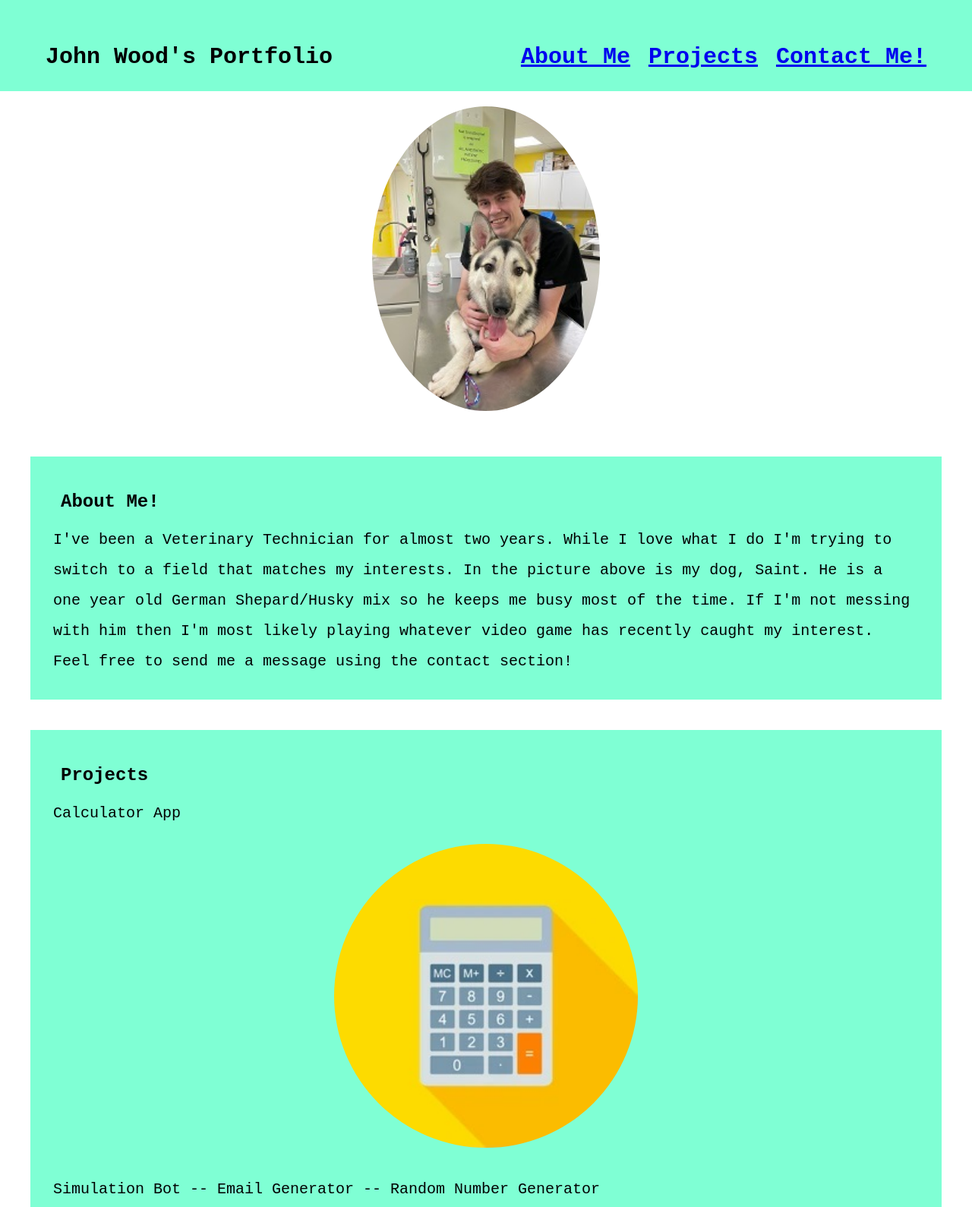
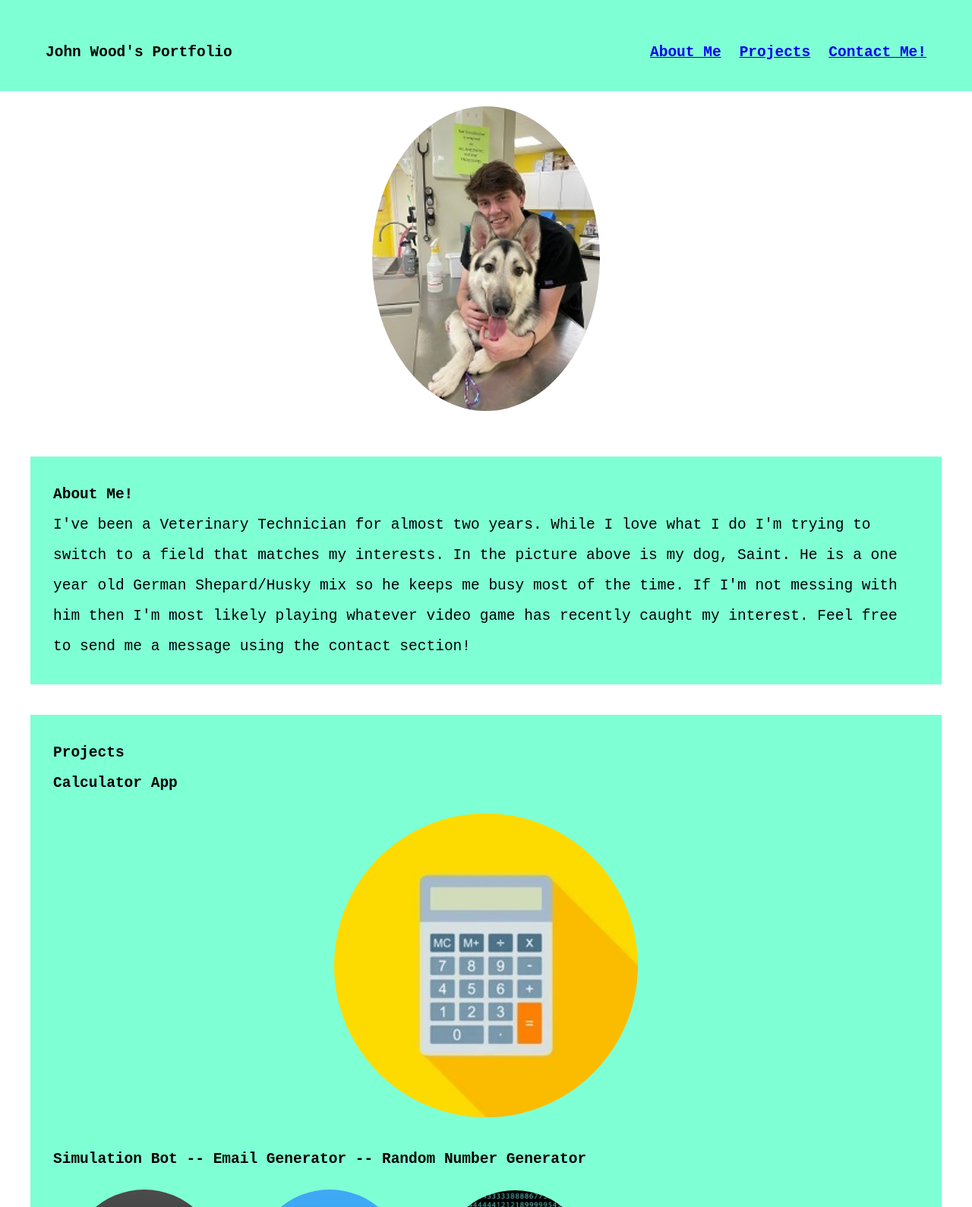
Before and after one commit to mitchell4563/Challenge-02, a plain HTML site: page index.html in a window 1280 px wide. Shown: the top 1589 px of the page at 76% size. Drawn offline with Linux system fonts and the light colour scheme.

Commit message:
media-query

```diff
--- a/assets/styles.css
+++ b/assets/styles.css
@@ -10,9 +10,10 @@ header {
     padding: 60px;
 }
 
-header h1 {
-    font-size: 30px;
+h1 {
+    font-size: 150%;
     font-weight: bold;
+    font-family: monospace;
     display: inline-block;
 }
 
@@ -24,12 +25,12 @@ header div{
 nav {
     list-style: none;
     display: inline-block;
-    float: right;
+    float:right;
 }
 
 nav ul li {
-    display:inline-block;
-    font-size: 30px;
+    display: inline-block;
+    font-size: 150%;
     font-weight: bold;
     margin-left: 20px;
     font-family: monospace;
@@ -66,14 +67,20 @@ div img {
 section header {
     padding:10px;
     font-weight:bold;
-    font-size: 24px;
+    font-size: 100%;
     font-family: monospace;
 
 }
 
-section p {
-    font-size: 20px;
+section div p {
     font-family: monospace;
+    font-size:150%;
+}
+
+h2 {
+    font-family: monospace;
+    font-weight: bold;
+    font-size:150%
 }
 
 /*Contact List*/
@@ -83,7 +90,14 @@ section ul {
     font-family: monospace;
 }
 
+@media screen and (max-width: 992px) {
+    header, h1, h2, li, nav ul li, section div p {
+        font-size: 85%;
+    }
+}
+
 @media screen and (max-width: 768px){
-    nav ul li {
-        font-size: 15px; }
+    header, h1, h2, a, nav ul li, section div p {
+        font-size: 70%;
+    }
 }
--- a/index.html
+++ b/index.html
@@ -32,7 +32,7 @@
     <!--About Me Card-->
     <section id="card-styles">
         <div id="About-me">
-         <header>About Me!</header>
+         <h1>About Me!</h1>
             <p>I've been a Veterinary Technician for almost two years. While I love what I do I'm trying to switch to a field that matches my interests.
             In the picture above is my dog, Saint. He is a one year old German Shepard/Husky mix so he keeps me busy most of the time.
             If I'm not messing with him then I'm most likely playing whatever video game has recently caught my interest.
@@ -44,13 +44,13 @@
     <!--Projects Card-->
     <!--These are not my projects, strictly for challenge completion and to ensure that link works-->
     <section id="card-styles">
-        <header>Projects</header>
+        <h1>Projects</h1>
         <div id="Projects">
-            <p>Calculator App</p>
+            <h2>Calculator App</h2>
             <div id="image-center">
                 <a href="https://chrome.google.com/webstore/detail/calculator/hcpbdjanfepobbkbnhmalalmfdmikmbe?hl=en" target="blank"><img width="400" src="./assets/images/Project-1-Image.jpg" title="Calculator App"></a>
             </div>
-            <p>Simulation Bot -- Email Generator -- Random Number Generator</p>
+            <h2>Simulation Bot -- Email Generator -- Random Number Generator</h2>
             <div class="image-inline">
                 <a href="https://www.raidbots.com/simbot" target="blank"><img width="200" src="./assets/images/Project-2-Image.jpg" title="Simulation Bot" alt=" Circle with Raidbots Logo"></a>
                 <a href="https://10minutemail.com/" target="blank"><img width="200" src="./assets/images/Project-3-Image.jpg" title="Email Generator" alt="Cirlce with Mail Symbol"></a>
@@ -61,7 +61,7 @@
 
     <!--Contact Card-->
     <section id="card-styles">
-        <header>Contact Me!</header>
+        <h2>Contact Me!</h2>
         <div id="Contact">
             <ul>
                 <li><a href="https://github.com/mitchell4563" target="blank">Github</a></li>
```
